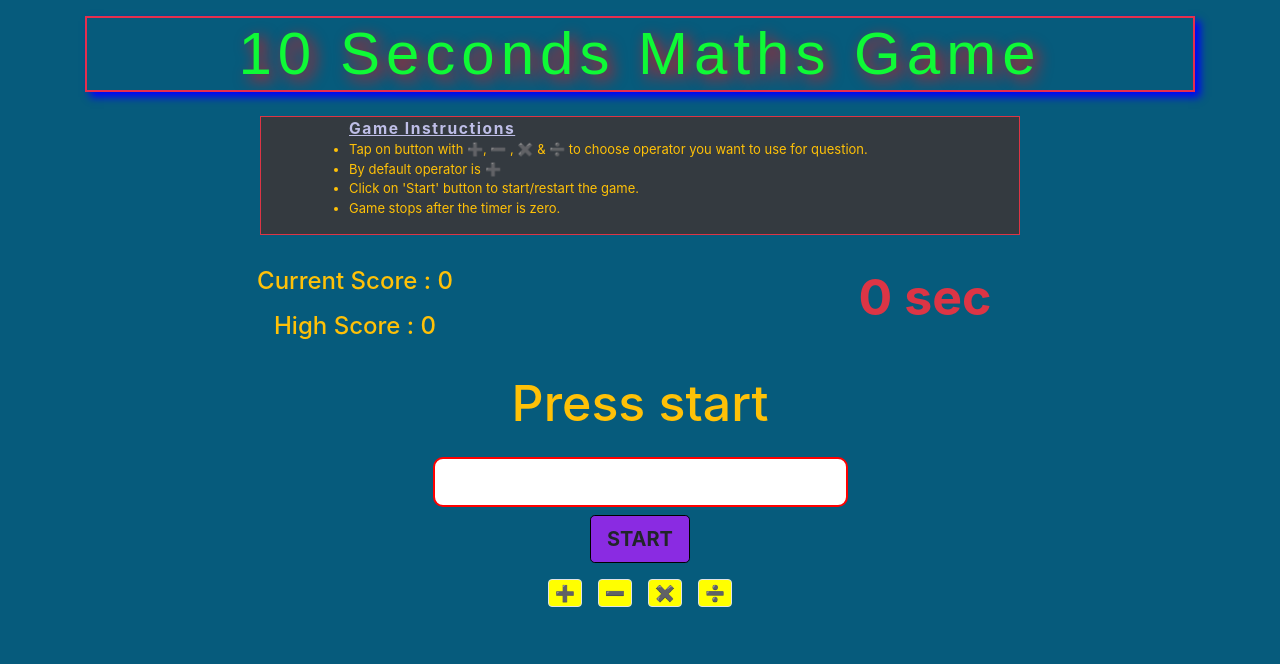
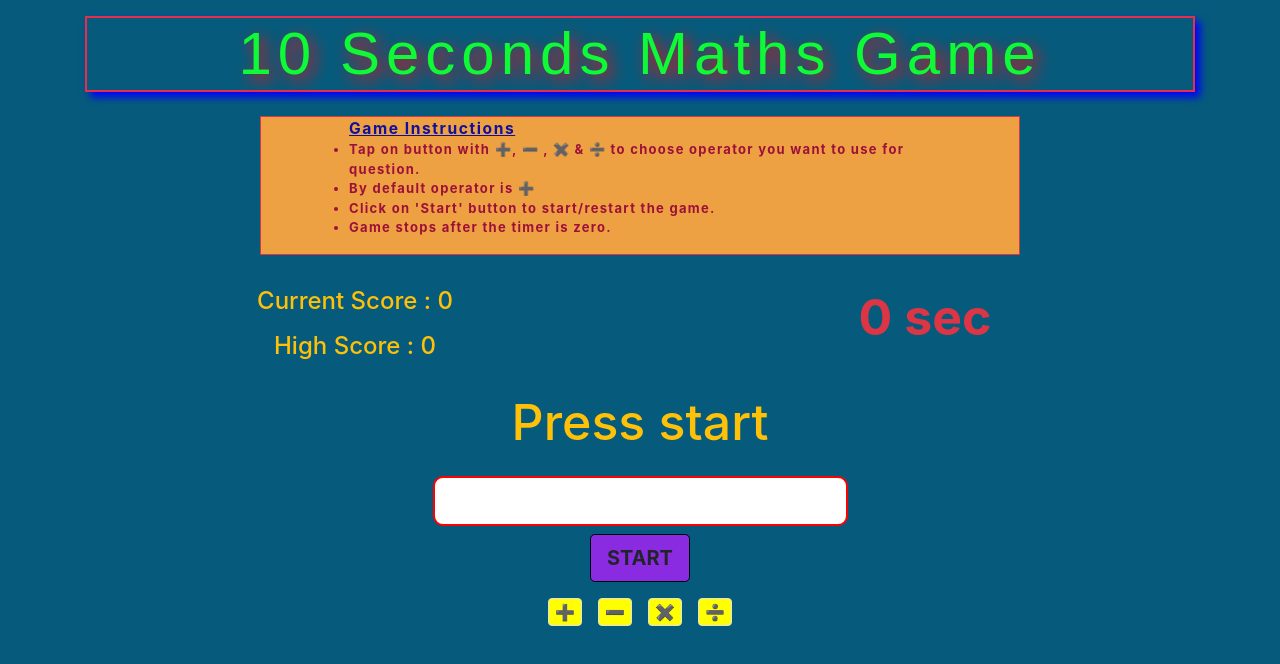
Before and after one commit to vikramgupte99/10-sec-Maths-Game, a plain HTML site: page index.html in a window 1280 px wide. Drawn offline with nearby package versions, Linux system fonts and the light colour scheme.

Commit message:
Made changfes to 'intruction' element to change background color and font color.

```diff
--- a/index.html
+++ b/index.html
@@ -18,7 +18,7 @@
     <h1 class="text-center mt-3 mb-2 px-2 header">10 Seconds Maths Game</h1>
 
     <div class="row justify-content-center align-self-center align-items-center mt-4">
-        <div class="col-lg-8 col-md-8 col-xs-12 border border-danger bg-dark px-5 text-warning instruction">
+        <div class="col-lg-8 col-md-8 col-xs-12 border border-danger px-5 text-warning instruction">
             <ul><span class="text-center">Game Instructions</span>
                 <li>Tap on button with ➕, ➖ , ✖ & ➗ to choose operator you want to use for question.</li>
                 <li>By default operator is ➕</li>
--- a/style.css
+++ b/style.css
@@ -21,10 +21,16 @@ body {
     text-decoration:underline;
     font-weight: bold;
     font-size: larger;
-    color:rgb(190, 190, 231);
+    color:rgb(16, 16, 156);
   }
   .instruction {
+    background-color: rgb(238, 161, 67);
     font-size: 13px;
+  }
+  .instruction ul li {
+    letter-spacing: 0.1em;
+    font-weight: bold;
+    color:rgb(156, 16, 58);
   }
   .counter{
     font-weight: bold;
```
